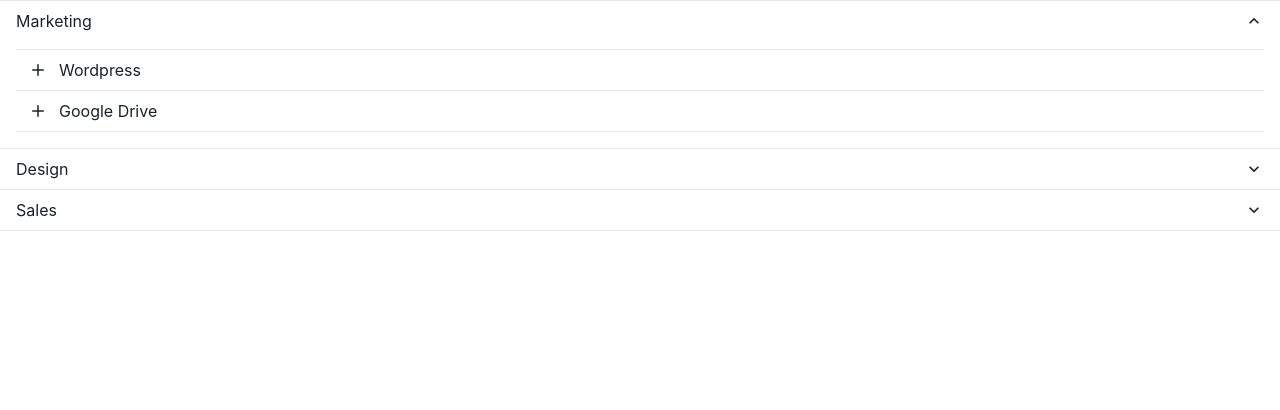
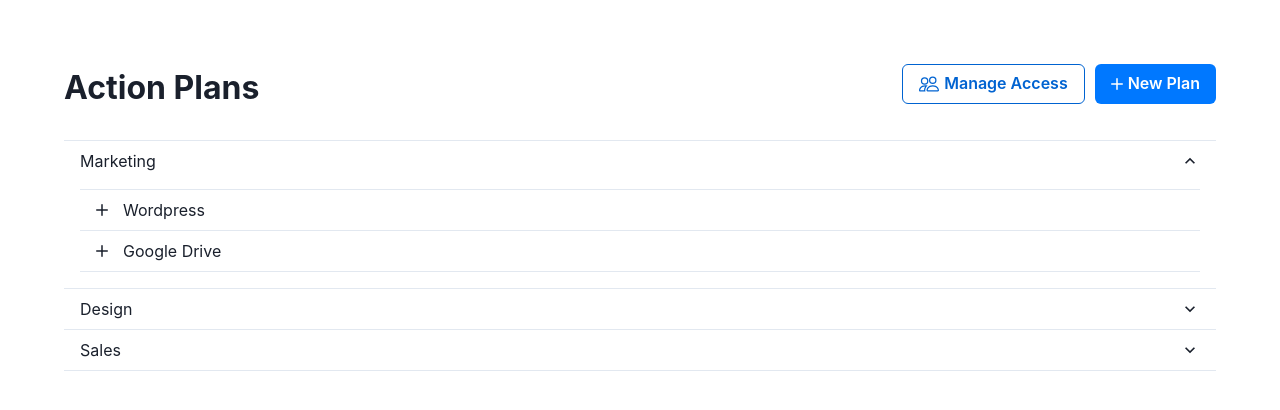
Before and after one commit to Suhani1102/flameCloudAssignment, a React (Create React App) app in the folder plan-management/: page / in a window 1280 px wide. Shown: the top 410 px of the page. Built offline with nearby package versions, Linux system fonts and the light colour scheme.

Commit message:
added buttons

```diff
--- a/plan-management/package.json
+++ b/plan-management/package.json
@@ -13,6 +13,7 @@
     "framer-motion": "^7.6.4",
     "react": "^18.2.0",
     "react-dom": "^18.2.0",
+    "react-icons": "^4.6.0",
     "react-scripts": "5.0.1",
     "web-vitals": "^2.1.4"
   },
--- a/plan-management/src/Pages/PlanManagement.jsx
+++ b/plan-management/src/Pages/PlanManagement.jsx
@@ -1,5 +1,10 @@
 import React from "react";
 import Category from "../Components/Category";
+import { Box, Button, Text } from "@chakra-ui/react";
+import { AddIcon } from "@chakra-ui/icons";
+import { Icon } from "@chakra-ui/react";
+// import { MdSettings } from "react-icons/md";
+import { BsPeople } from "react-icons/bs";
 
 const PlanManagement = () => {
   let planData = [
@@ -23,9 +28,22 @@ const PlanManagement = () => {
     },
   ];
   return (
-    <div>
+    <Box p="5%">
+      <Box display={"flex"} justifyContent="space-between" marginBottom="28px">
+        <Text textAlign={"left"} fontSize="32px" fontWeight={"700"}>
+          Action Plans
+        </Text>
+        <Box>
+          <Button colorScheme="messenger" variant="outline" margin={"0 10px"}>
+            <Icon as={BsPeople} w="5" h="5" mr={"5px"} /> Manage Access
+          </Button>
+          <Button colorScheme="messenger">
+            <AddIcon fontSize="12px" mr={"5px"} /> New Plan
+          </Button>
+        </Box>
+      </Box>
       <Category key={planData.id} catData={planData} />
-    </div>
+    </Box>
   );
 };
 
```
Also changed, not shown: 1 other file (tests, documents, lock files or other folders).
